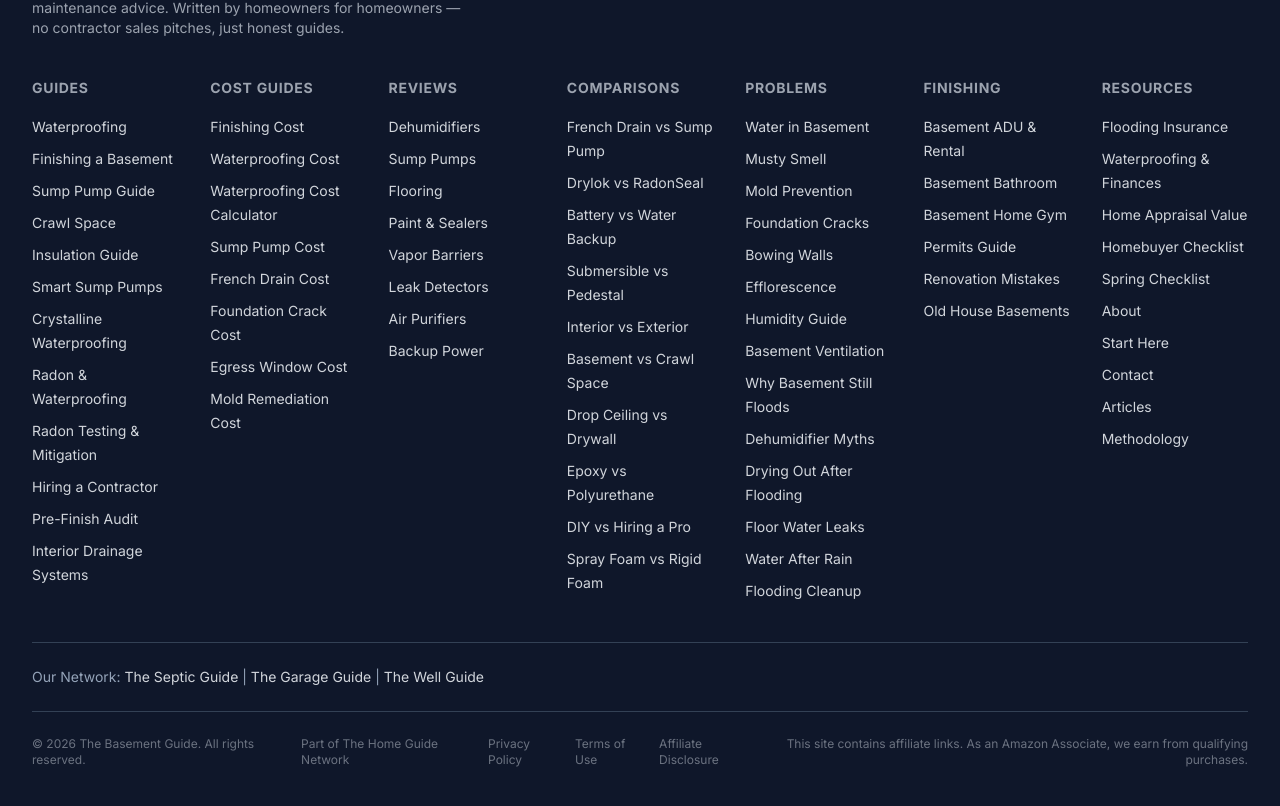
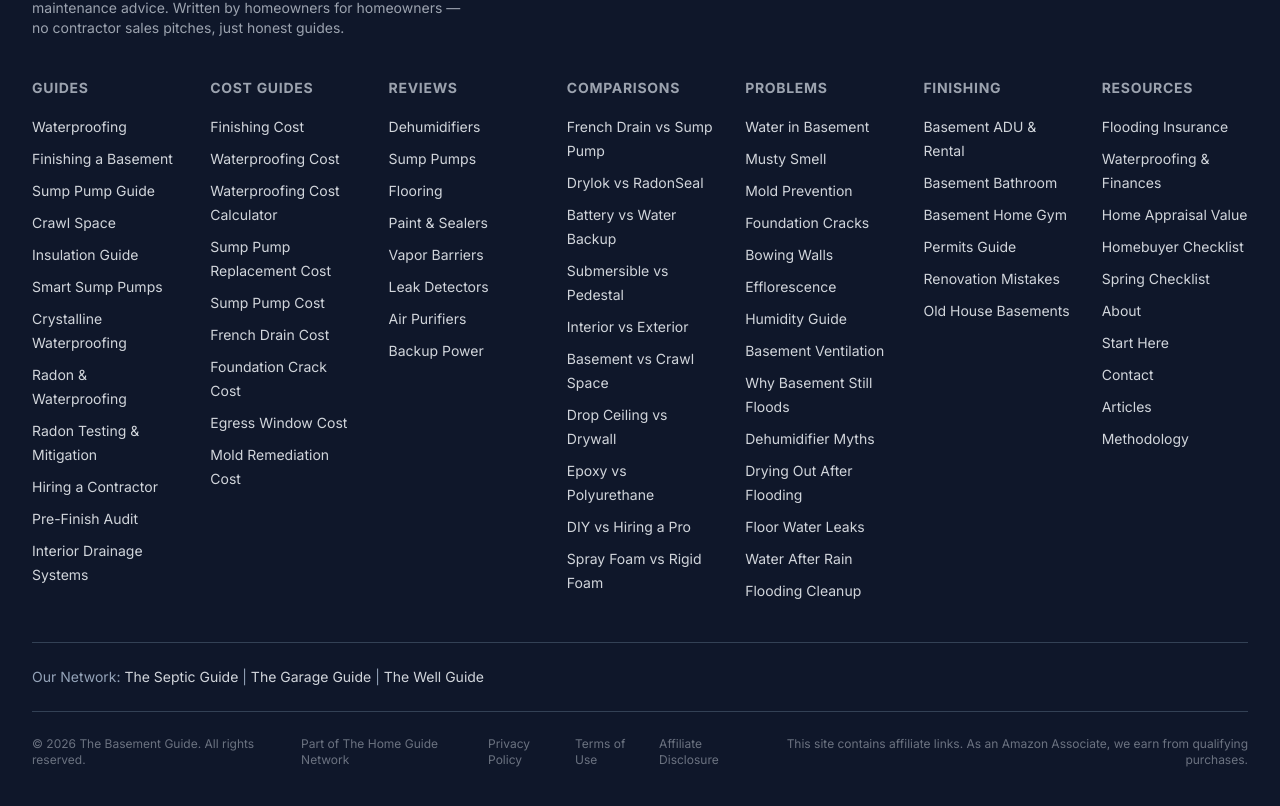
Before and after one commit to thebasementguide2026/basement-guide, a Next.js app: page /cost-guides in a window 1280 px wide. Shown: the part 1796-2602 px from the top of the page. Built offline with nearby package versions, Linux system fonts and the light colour scheme.

Commit message:
Add Sump Pump Replacement Cost link to footer

```diff
--- a/components/Footer.tsx
+++ b/components/Footer.tsx
@@ -26,6 +26,7 @@ const footerSections = [
       { label: 'Finishing Cost', href: '/articles/basement-finishing-cost' },
       { label: 'Waterproofing Cost', href: '/articles/basement-waterproofing-cost' },
       { label: 'Waterproofing Cost Calculator', href: '/cost-guides/basement-waterproofing-cost-calculator' },
+      { label: 'Sump Pump Replacement Cost', href: '/cost-guides/sump-pump-replacement-cost' },
       { label: 'Sump Pump Cost', href: '/articles/sump-pump-cost' },
       { label: 'French Drain Cost', href: '/articles/french-drain-cost' },
       { label: 'Foundation Crack Cost', href: '/articles/foundation-crack-repair-cost' },
```
